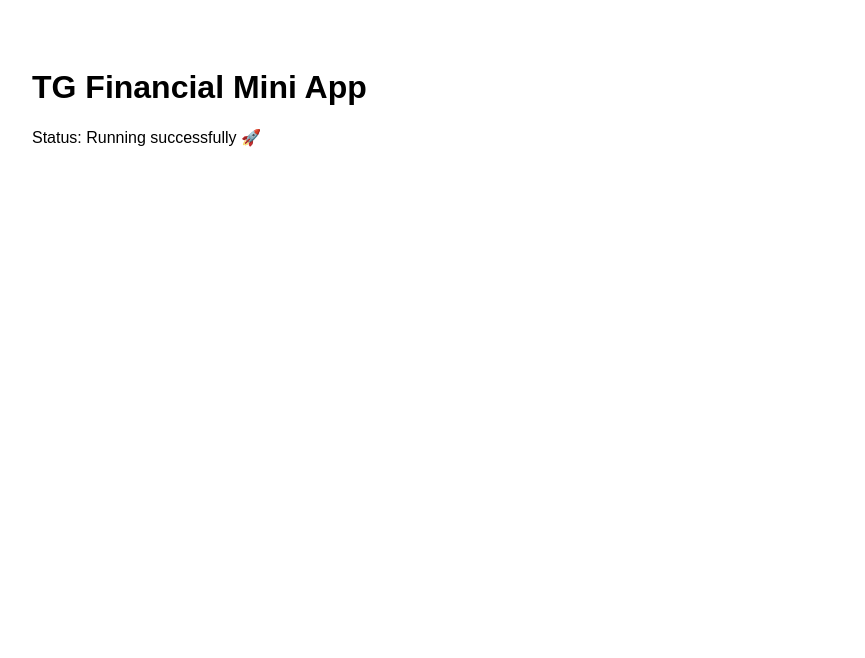
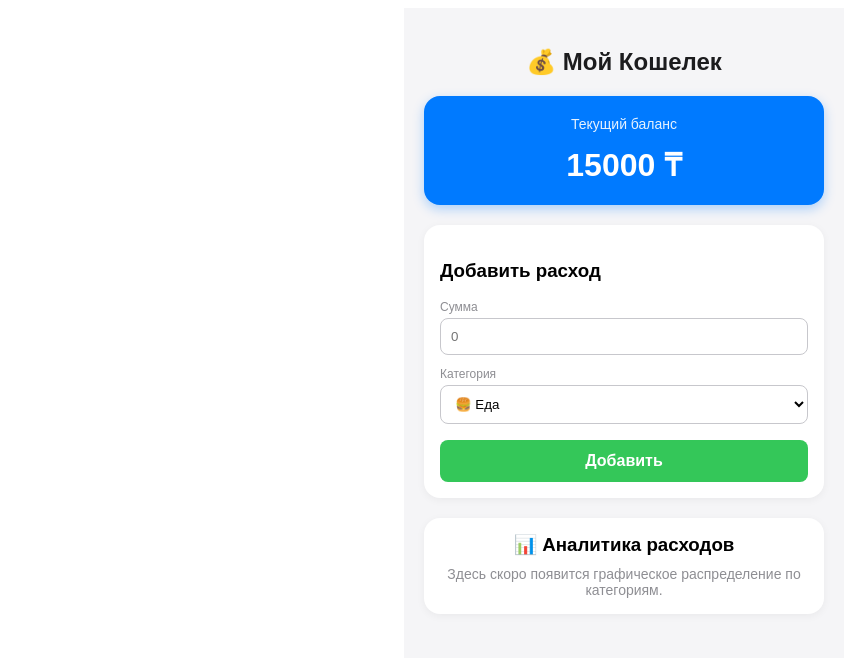
Before and after one commit to takho01/TG-Financial-sever-bot, a Next.js app: page / in a window 1280 px wide. Shown: the top 658 px of the page, without its empty margins (16-881 px from the left). Built offline with nearby package versions, Linux system fonts and the light colour scheme.

Commit message:
Update index.jsx

```diff
--- a/pages/index.jsx
+++ b/pages/index.jsx
@@ -1,8 +1,63 @@
+import { useState } from 'react';
+
 export default function Home() {
+  const [balance, setBalance] = useState(15000);
+  const [amount, setAmount] = useState('');
+  const [category, setCategory] = useState('Еда');
+
+  const handleAddExpense = (e) => {
+    e.preventDefault();
+    if (!amount) return;
+    setBalance(balance - Number(amount));
+    setAmount('');
+  };
+
   return (
-    <div style={{ padding: "40px", fontFamily: "sans-serif" }}>
-      <h1>TG Financial Mini App</h1>
-      <p>Status: Running successfully 🚀</p>
+    <div style={{ padding: "20px", fontFamily: "sans-serif", maxWidth: "400px", margin: "0 auto", background: "#f5f5f7", minHeight: "100vh" }}>
+      <h2 style={{ textAlign: "center", color: "#1c1c1e" }}>💰 Мой Кошелек</h2>
+
+      {/* Карточка баланса */}
+      <div style={{ background: "#007aff", color: "white", padding: "20px", borderRadius: "16px", textAlign: "center", marginBottom: "20px", boxShadow: "0 4px 12px rgba(0,122,255,0.3)" }}>
+        <p style={{ margin: 0, fontSize: "14px", opacity: 0.9 }}>Текущий баланс</p>
+        <h1 style={{ margin: "10px 0 0 0", fontSize: "32px" }}>{balance} ₸</h1>
+      </div>
+
+      {/* Форма добавления расхода */}
+      <form onSubmit={handleAddExpense} style={{ background: "white", padding: "16px", borderRadius: "16px", marginBottom: "20px", boxShadow: "0 2px 8px rgba(0,0,0,0.05)" }}>
+        <h3>Добавить расход</h3>
+        <div style={{ marginBottom: "12px" }}>
+          <label style={{ display: "block", fontSize: "12px", color: "#8e8e93", marginBottom: "4px" }}>Сумма</label>
+          <input
+            type="number"
+            value={amount}
+            onChange={(e) => setAmount(e.target.value)}
+            placeholder="0"
+            style={{ width: "100%", padding: "10px", borderRadius: "8px", border: "1px solid #c7c7cc", boxSizing: "border-box" }}
+          />
+        </div>
+        <div style={{ marginBottom: "16px" }}>
+          <label style={{ display: "block", fontSize: "12px", color: "#8e8e93", marginBottom: "4px" }}>Категория</label>
+          <select
+            value={category}
+            onChange={(e) => setCategory(e.target.value)}
+            style={{ width: "100%", padding: "10px", borderRadius: "8px", border: "1px solid #c7c7cc", background: "white", boxSizing: "border-box" }}
+          >
+            <option value="Еда">🍔 Еда</option>
+            <option value="Транспорт">🚗 Транспорт</option>
+            <option value="Развлечения">🎉 Развлечения</option>
+            <option value="Прочее">📦 Прочее</option>
+          </select>
+        </div>
+        <button type="submit" style={{ width: "100%", background: "#34c759", color: "white", border: "none", padding: "12px", borderRadius: "8px", fontWeight: "bold", fontSize: "16px", cursor: "pointer" }}>
+          Добавить
+        </button>
+      </form>
+
+      {/* Заглушка под график / статистику */}
+      <div style={{ background: "white", padding: "16px", borderRadius: "16px", textAlign: "center", boxShadow: "0 2px 8px rgba(0,0,0,0.05)" }}>
+        <h3 style={{ margin: "0 0 10px 0" }}>📊 Аналитика расходов</h3>
+        <p style={{ color: "#8e8e93", fontSize: "14px", margin: 0 }}>Здесь скоро появится графическое распределение по категориям.</p>
+      </div>
     </div>
   );
 }
```
